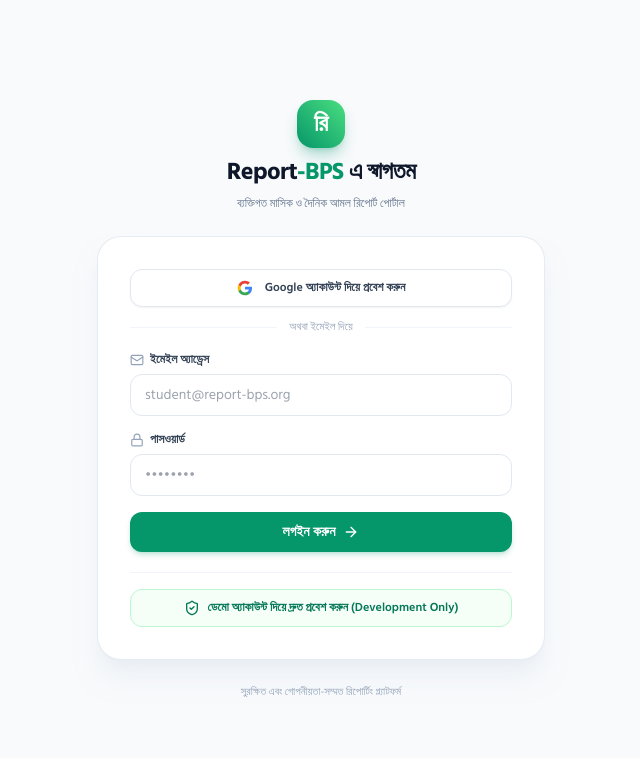
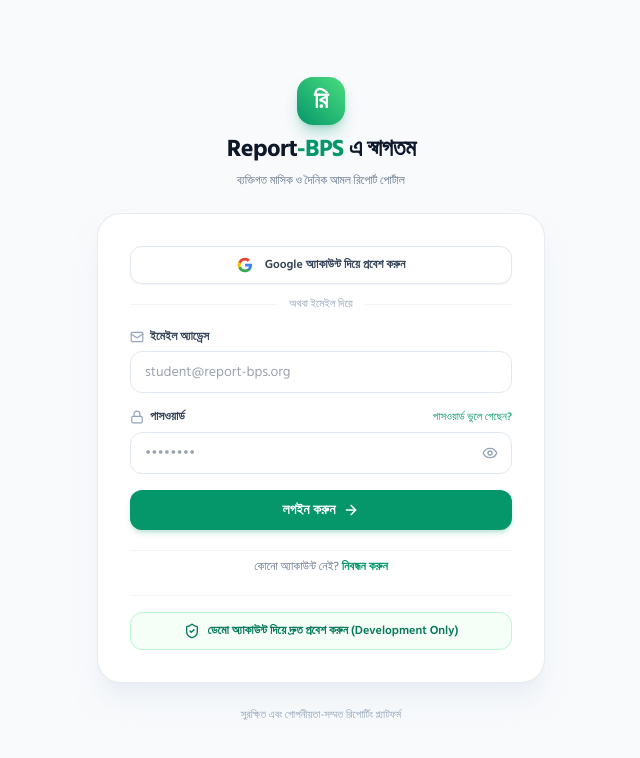
Before and after one commit to MSabbirHossen/personalreport, a React (Vite) app in the folder apps/web/: page /login in a window 1280 px wide. Shown: the top 758 px of the page, without its empty margins (319-959 px from the left). Built offline with nearby package versions, Linux system fonts and the light colour scheme; no server answers.

Commit message:
feat(web): add password visibility toggle and navigation links to login page

```diff
--- a/apps/web/src/pages/LoginPage.tsx
+++ b/apps/web/src/pages/LoginPage.tsx
@@ -1,13 +1,14 @@
 import React, { useState } from 'react';
-import { useNavigate } from 'react-router-dom';
+import { useNavigate, Link } from 'react-router-dom';
 import { useAuth } from '../context/AuthContext.js';
-import { Lock, Mail, ArrowRight, ShieldCheck, AlertCircle } from 'lucide-react';
+import { Lock, Mail, ArrowRight, ShieldCheck, AlertCircle, Eye, EyeOff } from 'lucide-react';
 
 export const LoginPage: React.FC = () => {
   const navigate = useNavigate();
   const { loginWithEmail, loginWithGoogle, loginDemo } = useAuth();
   const [email, setEmail] = useState('');
   const [password, setPassword] = useState('');
+  const [showPassword, setShowPassword] = useState(false);
   const [loading, setLoading] = useState(false);
   const [errorMessage, setErrorMessage] = useState<string | null>(null);
 
@@ -140,18 +141,41 @@
             </div>
 
             <div className="space-y-1.5">
+              <div className="flex items-center justify-between">
                 <label className="text-xs font-semibold text-slate-700 dark:text-slate-300 flex items-center gap-1.5">
                   <Lock className="h-3.5 w-3.5 text-slate-400" />
                   <span>পাসওয়ার্ড</span>
                 </label>
+                <Link
+                  to="/forgot-password"
+                  className="text-[11px] font-medium text-brand-600 dark:text-brand-400 hover:underline cursor-pointer"
+                >
+                  পাসওয়ার্ড ভুলে গেছেন?
+                </Link>
+              </div>
+              <div className="relative flex items-center">
                 <input
-                type="password"
+                  type={showPassword ? 'text' : 'password'}
                   required
                   placeholder="••••••••"
                   value={password}
                   onChange={(e) => setPassword(e.target.value)}
-                className="w-full px-3.5 py-2.5 text-sm rounded-xl border border-slate-200 dark:border-slate-700 bg-white dark:bg-slate-800 text-slate-900 dark:text-slate-100 focus:outline-none focus:ring-2 focus:ring-brand-500/20"
+                  className="w-full px-3.5 py-2.5 pr-10 text-sm rounded-xl border border-slate-200 dark:border-slate-700 bg-white dark:bg-slate-800 text-slate-900 dark:text-slate-100 focus:outline-none focus:ring-2 focus:ring-brand-500/20"
                 />
+                <button
+                  type="button"
+                  onClick={() => setShowPassword((prev) => !prev)}
+                  className="absolute right-3 text-slate-400 hover:text-slate-600 dark:hover:text-slate-200 transition-colors cursor-pointer p-0.5"
+                  aria-label={showPassword ? 'পাসওয়ার্ড লুকান' : 'পাসওয়ার্ড দেখুন'}
+                  title={showPassword ? 'পাসওয়ার্ড লুকান' : 'পাসওয়ার্ড দেখুন'}
+                >
+                  {showPassword ? (
+                    <EyeOff className="h-4 w-4" />
+                  ) : (
+                    <Eye className="h-4 w-4" />
+                  )}
+                </button>
+              </div>
             </div>
 
             <button
@@ -163,6 +187,19 @@
               <ArrowRight className="h-4 w-4" />
             </button>
           </form>
+
+          {/* Create an account link */}
+          <div className="text-center pt-2 border-t border-slate-100 dark:border-slate-800">
+            <p className="text-xs text-slate-500 dark:text-slate-400">
+              কোনো অ্যাকাউন্ট নেই?{' '}
+              <Link
+                to="/register"
+                className="font-bold text-brand-600 dark:text-brand-400 hover:underline inline-flex items-center gap-1"
+              >
+                নিবন্ধন করুন
+              </Link>
+            </p>
+          </div>
 
           {import.meta.env.DEV && (
             <div className="relative flex items-center justify-center border-t border-slate-100 dark:border-slate-800 pt-4">
```
Lines whose indentation alone changed are shown as unchanged.
